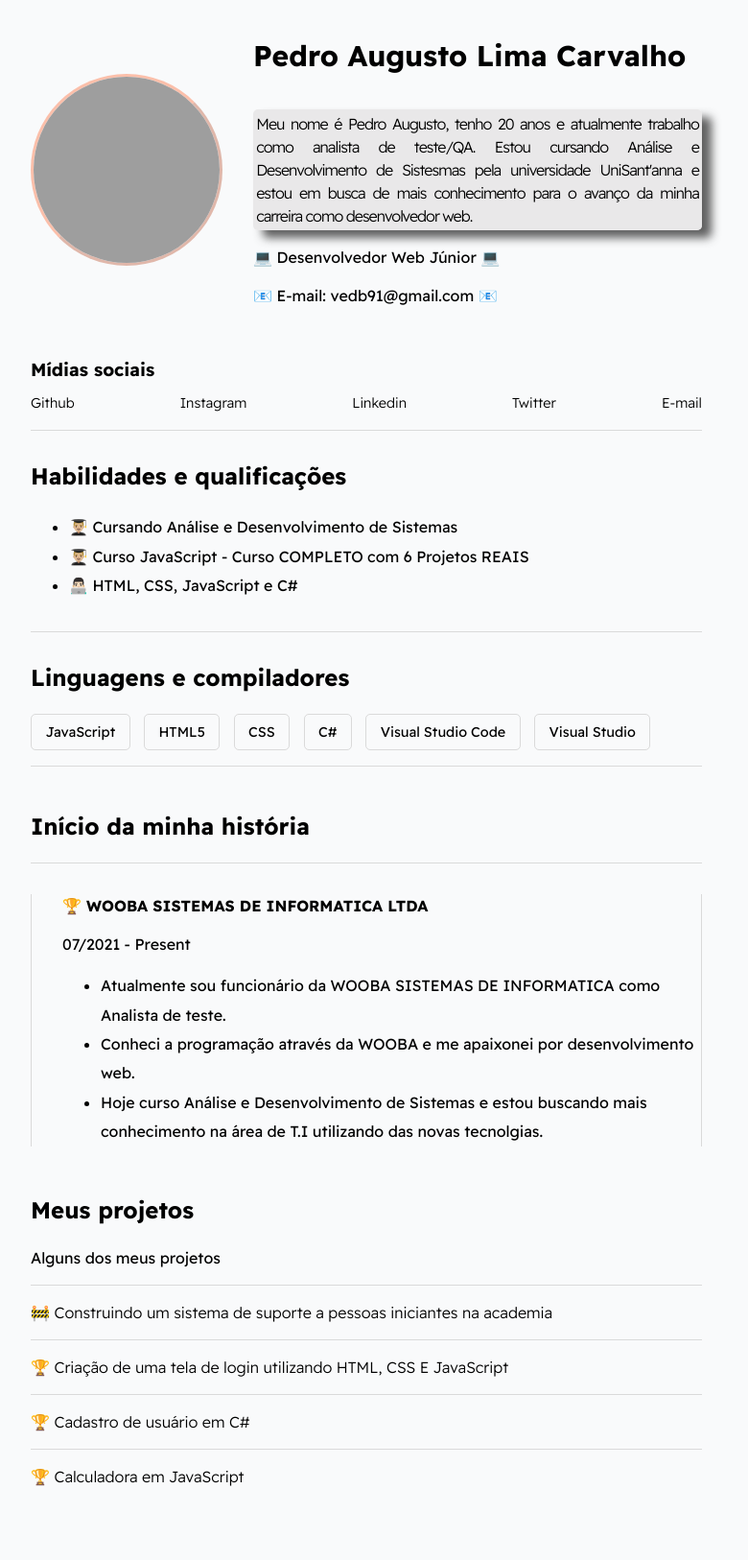
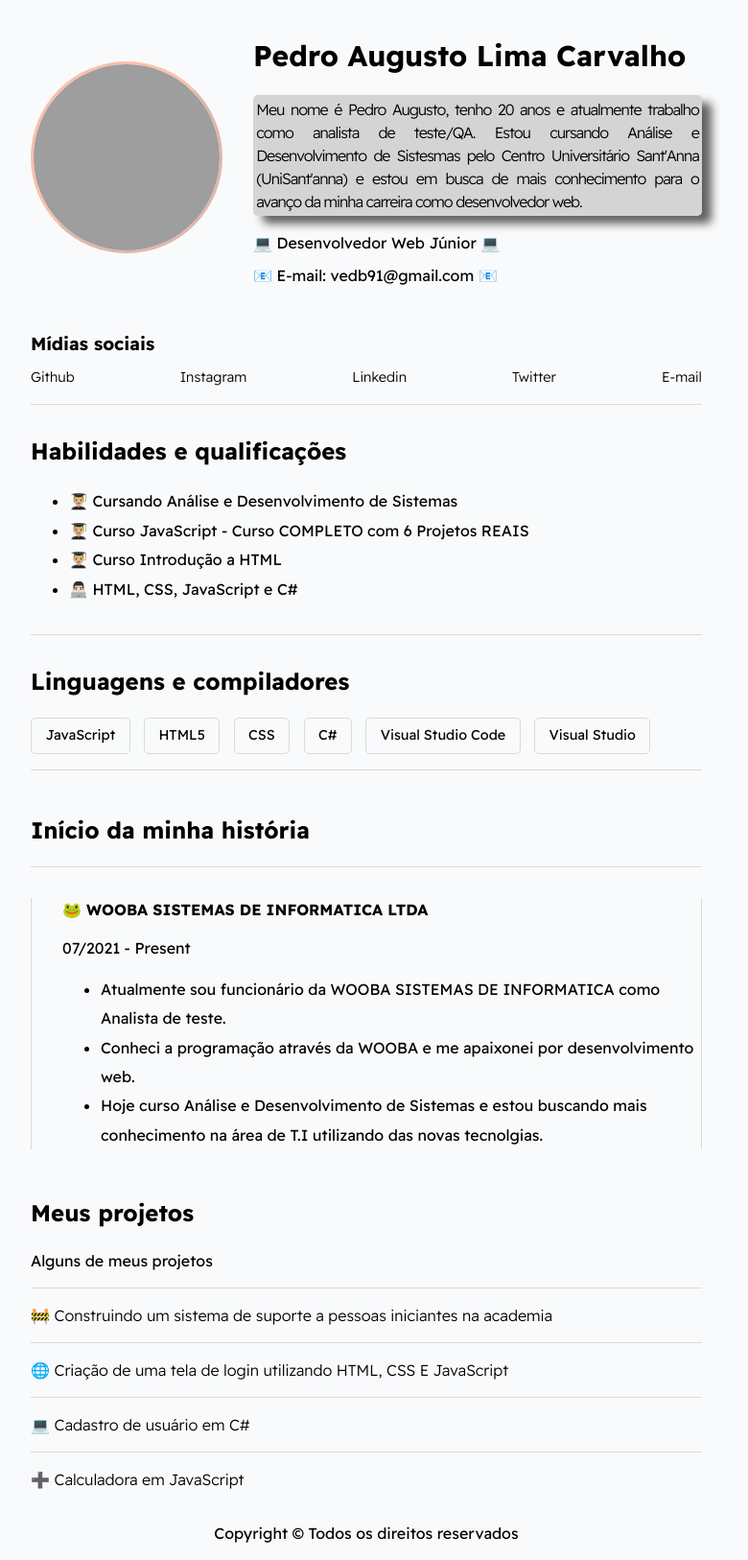
Before and after one commit to BDevOne/Portifolio-Heroku, a PHP site: page / in a window 1280 px wide. Shown: the whole page at 96% size, without its empty margins (258-1038 px from the left). Before the commit the page ends 1549 px from the top, so only its background shows below. Run offline with PHP 8.4, Linux system fonts and the light colour scheme; grey boxes are pictures that could not be loaded.

Commit message:
commit-alteracoes

```diff
--- a/index.html
+++ b/index.html
@@ -19,7 +19,7 @@
 
         <div class="text-block"><h1 id="user-name">Pedro Augusto Lima Carvalho</h1></div>
 
-        <p id="bio">Meu nome é Pedro Augusto, tenho 20 anos e atualmente trabalho como analista de teste/QA. Estou cursando Análise e Desenvolvimento de Sistesmas pela universidade UniSant'anna e estou em busca de mais conhecimento para o avanço da minha carreira como desenvolvedor web.</p>
+        <p id="bio">Meu nome é Pedro Augusto, tenho 20 anos e atualmente trabalho como analista de teste/QA. Estou cursando Análise e Desenvolvimento de Sistesmas pelo Centro Universitário Sant'Anna (UniSant'anna) e estou em busca de mais conhecimento para o avanço da minha carreira como desenvolvedor web.</p>
           <p id="email">💻 Desenvolvedor Web Júnior 💻</p>
           <p id="email">📧 E-mail: vedb91@gmail.com 📧 </p>
 
@@ -47,6 +47,7 @@
       <ul>
         <li>👨🏼‍🎓 Cursando Análise e Desenvolvimento de Sistemas</li>
         <li>👨🏼‍🎓 Curso JavaScript - Curso COMPLETO com 6 Projetos REAIS</li>
+        <li>👨🏼‍🎓 Curso Introdução a HTML</li>
         <li>👨🏻‍💻 HTML, CSS, JavaScript e C#</li>
         <!-- <li>✔️ ####################################</li> -->
       </ul>
@@ -60,12 +61,12 @@
 
       <div id="wrapper--techstack__items">
 
-        <div class="card--techstack"><span>JavaScript</span></div>
-        <div class="card--techstack"><span>HTML5 </span></div>
-        <div class="card--techstack"><span>CSS</span></div>
-        <div class="card--techstack"><span>C#</span></div>
-        <div class="card--techstack"><span>Visual Studio Code</span></div>
-        <div class="card--techstack"><span>Visual Studio</span></div>
+        <div class="card--techstack-js"><span>JavaScript</span></div>
+        <div class="card--techstack-html"><span>HTML5 </span></div>
+        <div class="card--techstack-css"><span>CSS</span></div>
+        <div class="card--techstack-csharp"><span>C#</span></div>
+        <div class="card--techstack-vsc"><span>Visual Studio Code</span></div>
+        <div class="card--techstack-vs"><span>Visual Studio</span></div>
 
       </div>
     </section>
@@ -78,7 +79,7 @@
 
       <div class="line-break"></div>
       <div class="card--work-history">
-          <strong>🏆 WOOBA SISTEMAS DE INFORMATICA LTDA</strong>
+          <strong>🐸 WOOBA SISTEMAS DE INFORMATICA LTDA</strong>
           <p>07/2021 - Present</p>
           <p></p>
           <ul>
@@ -105,25 +106,27 @@
 
     <seciton class="section--page">
       <h2>Meus projetos</h2>
-      <p>Alguns dos meus projetos</p>
+      <p>Alguns de meus projetos</p>
 
       <div class="card--project">
         <a href="https://github.com/BDevOne/felpscybernet-Trabalho-Filipe-pedro--nathan"><span>🚧 </span>Construindo um sistema de suporte a pessoas iniciantes na academia</a>
       </div>
 
       <div class="card--project">
-        <a href="https://github.com/BDevOne/Tela-login"><span>🏆 </span>Criação de uma tela de login utilizando HTML, CSS E JavaScript</a>
+        <a href="https://github.com/BDevOne/Tela-login"><span>🌐 </span>Criação de uma tela de login utilizando HTML, CSS E JavaScript</a>
       </div>
 
       <div class="card--project">
-        <a href="https://github.com/BDevOne/Cadastro-de-Usuario"><span>🏆 </span>Cadastro de usuário em C#</a>
+        <a href="https://github.com/BDevOne/Cadastro-de-Usuario"><span>💻 </span>Cadastro de usuário em C#</a>
       </div>
 
       <div class="card--project">
-        <a href="https://github.com/BDevOne/Calculator-JavaScript"><span>🏆 </span>Calculadora em JavaScript</a>
+        <a href="https://github.com/BDevOne/Calculator-JavaScript"><span>➕ </span>Calculadora em JavaScript</a>
       </div>
     </seciton>
 
   </div>
+  <footer><p align="center">Copyright © Todos os direitos reservados</p></footer>
+
 </body>
 </html>
--- a/style.css
+++ b/style.css
@@ -80,6 +80,7 @@ li {
   line-height: 1em;
   opacity: 0;
   animation: fadeInText 0s 1.3s both;
+  margin-bottom: 10px;
 }
 
 .text-block {
@@ -134,7 +135,7 @@ li {
   text-align: justify;
   line-height: none;
   letter-spacing: -1px;
-  background: #e4e3e3bb;
+  background: #afafaf80;
   -webkit-box-shadow: 10px 8px 10px rgba(50, 50, 50, 0.77);
   -moz-box-shadow: 10px 8px 10px rgba(50, 50, 50, 0.77);
   box-shadow: 10px 8px 10px rgba(50, 50, 50, 0.77);
@@ -160,6 +161,8 @@ a {
 
 #email {
   color: var(--mainTextColor);
+  margin-bottom: 10px;
+  margin-top: 10px;
 }
 
 #socials--list {
@@ -196,10 +199,49 @@ a {
   font-size: 0.9em;
 }
 
-.card--techstack {
+/* Layout da linguagens */
+/* Implementar cores */
+
+.card--techstack-js {
   border: 1px solid var(--mainBorderColor);
   padding: 0.5em 1em;
   border-radius: 5px;
+  /* background-color: rgba(255, 255, 0, 0.459); */
+}
+
+.card--techstack-html {
+  border: 1px solid var(--mainBorderColor);
+  padding: 0.5em 1em;
+  border-radius: 5px;
+  /* background-color: rgba(255, 68, 0, 0.521); */
+}
+
+.card--techstack-css {
+  border: 1px solid var(--mainBorderColor);
+  padding: 0.5em 1em;
+  border-radius: 5px;
+  /* background-color: rgba(0, 162, 255, 0.589); */
+}
+
+.card--techstack-csharp {
+  border: 1px solid var(--mainBorderColor);
+  padding: 0.5em 1em;
+  border-radius: 5px;
+  /* background-color: rgba(0, 128, 0, 0.589); */
+}
+
+.card--techstack-vsc {
+  border: 1px solid var(--mainBorderColor);
+  padding: 0.5em 1em;
+  border-radius: 5px;
+  /* background-color: rgba(0, 119, 255, 0.534); */
+}
+
+.card--techstack-vs {
+  border: 1px solid var(--mainBorderColor);
+  padding: 0.5em 1em;
+  border-radius: 5px;
+  /* background-color: rgba(201, 108, 255, 0.568); */
 }
 
 /* Minha história */
```
